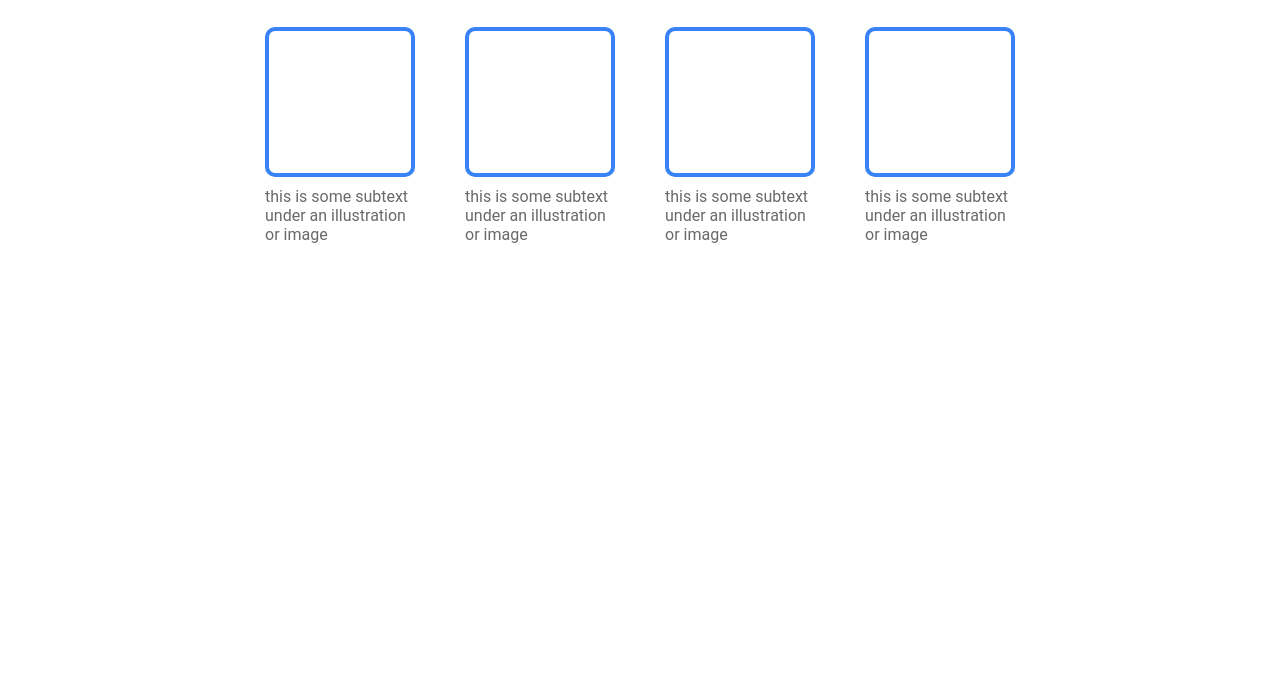
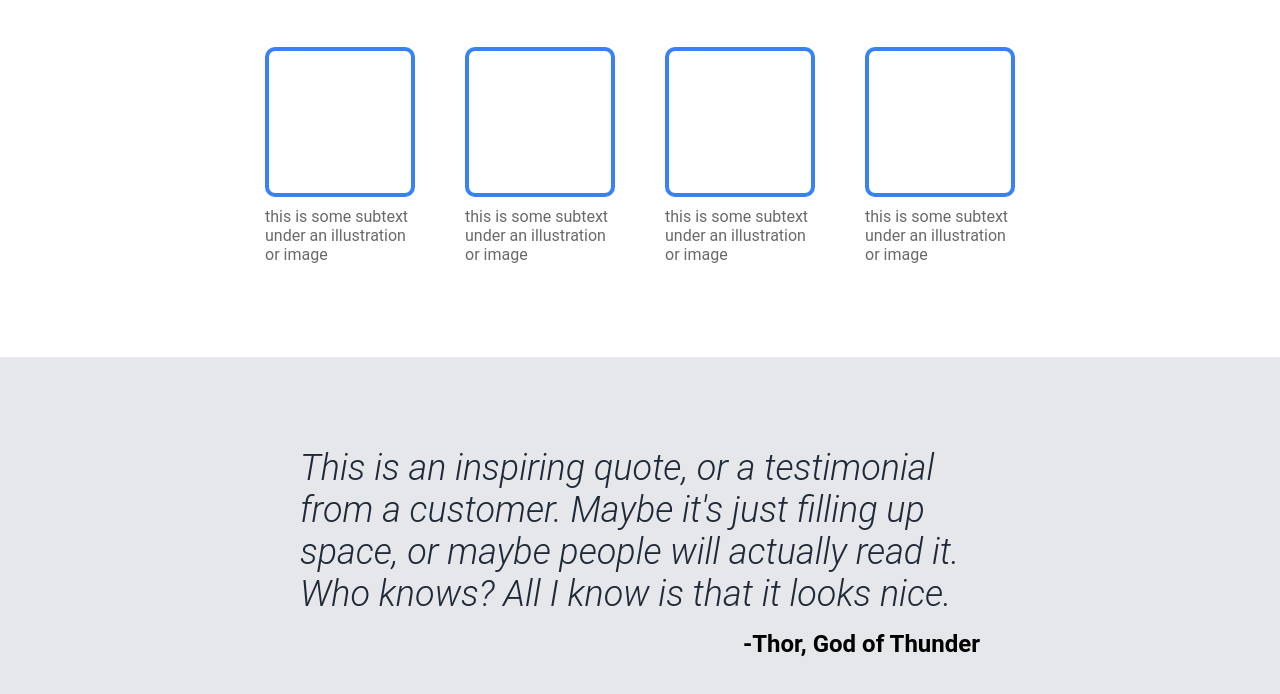
Before and after one commit to mattre1d/landingpage, a plain HTML site: page index.html in a window 1280 px wide. Shown: the part 568-1262 px from the top of the page. Before the commit the page ends 905 px from the top, so only its background shows below. Drawn offline with Linux system fonts and the light colour scheme.

Commit message:
Added quote content

```diff
--- a/index.html
+++ b/index.html
@@ -53,7 +53,14 @@
     </div>
 
     <div class="quote">
-
+        <div class="quotetext">
+            <p>This is an inspiring quote, or a testimonial from a customer. Maybe it's just filling up space, or maybe people will actually read it.
+                Who knows? All I know is that it looks nice.
+            </p>
+        </div>
+        <div class="quoteauthor">
+            <h4>-Thor, God of Thunder</h4>
+        </div>
     </div>
     <div class="signup">
 
--- a/style.css
+++ b/style.css
@@ -39,6 +39,12 @@ h2 {
 
 h3 {
     font-size: 24px;
+}
+
+h4 {
+    font-weight: bold;
+    font-size: 24px;;
+    color: black;
 }
 
 ul {
@@ -91,7 +97,7 @@ p {
     flex-direction: column;
     align-items: center;
     margin-top: 30px;
-    gap: 30px;
+    gap: 50px;
 }
 
 .infoimage {
@@ -115,3 +121,21 @@ p {
     align-items: center;
     gap: 50px;
 }
+
+.quote {
+    background-color: #E5E7EB;
+    display: flex;
+    flex-direction: column;
+    padding: 75px 300px;
+}
+
+.quotetext {
+    font-size: 36px;
+    font-weight: 300;
+    font-style: italic;
+    color: #1F2937;
+}
+
+.quoteauthor {
+    align-self: flex-end;
+}
```
Lines whose indentation alone changed are shown as unchanged.
